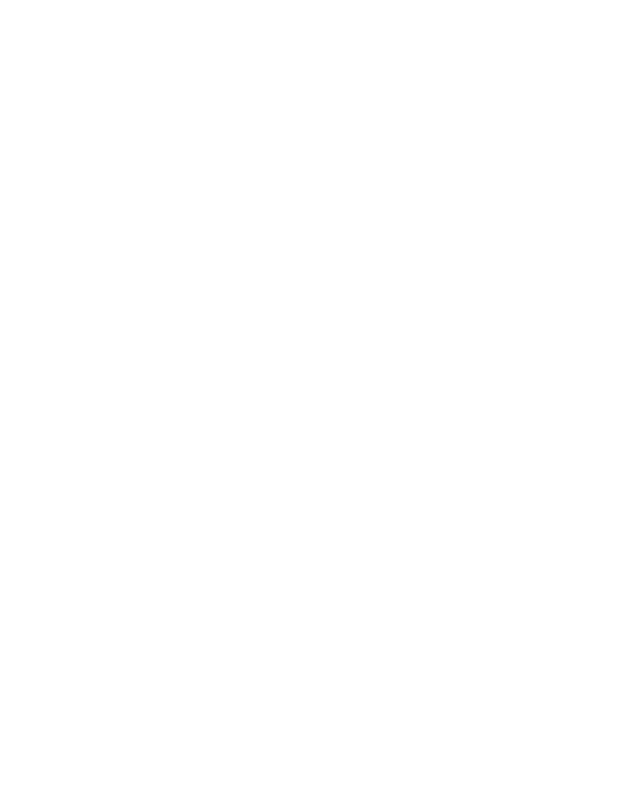
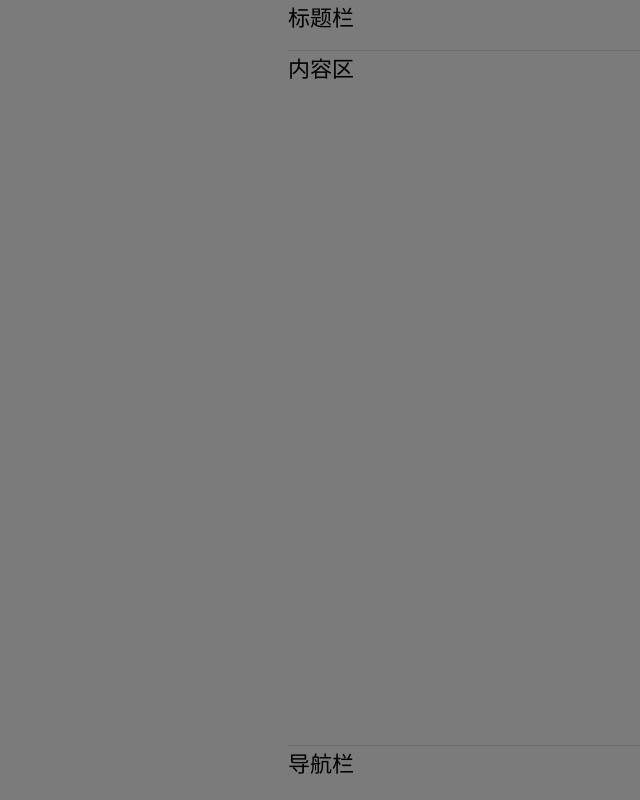
Before and after one commit to uwang/ws-ui, a plain HTML site: page demo/layout.html in a window 1280 px wide. Shown: the whole page, without its empty margins (32-672 px from the left). Drawn offline with Linux system fonts and the light colour scheme.

Commit message:
页面布局的设计与开发

```diff
--- a/demo/layout.html
+++ b/demo/layout.html
@@ -0,0 +1,26 @@
+<!DOCTYPE html>
+<html lang="en">
+
+<head>
+    <meta charset="UTF-8">
+    <meta name="viewport" content="width=device-width, initial-scale=1.0">
+    <meta http-equiv="X-UA-Compatible" content="ie=edge">
+    <title>页面布局</title>
+    <link rel="stylesheet" href="../src/ws-ui.css">
+</head>
+
+<body>
+    <div class="ws-header">
+        <span>标题栏</span>
+    </div>
+    <div class="ws-navbar">
+        <span>导航栏</span>
+    </div>
+    <div class="ws-content">
+        <span>内容区</span>
+    </div>
+    <!-- 页面蒙版 -->
+    <div class="ws-mask"></div>
+</body>
+
+</html>
--- a/src/common.css
+++ b/src/common.css
@@ -2,6 +2,31 @@
 
 html {
   font-size: 18px;
+}
+
+
+/* 手机端样式 */
+
+body {
+  max-width: 640px;
+  margin: 0 auto;
+  background-color: #f8f8f8;
+  overflow-x: hidden;
+  /* 在 ios 系统上，可以让滚动元素带有弹性，滚动的更顺滑。 */
+  -webkit-overflow-scrolling: touch;
+}
+
+
+/* 页面蒙版 */
+
+.ws-mask {
+  position: fixed;
+  top: 0;
+  bottom: 0;
+  left: 0;
+  right: 0;
+  z-index: 300;
+  background: rgba(0, 0, 0, .5);
 }
 
 
--- /dev/null
+++ b/src/content.css
@@ -0,0 +1,18 @@
+.ws-content {
+  box-sizing: border-box;
+  position: relative;
+  overflow-y: auto;
+  /* padding-top: 2.3rem;
+  padding-bottom: 2.5rem; */
+}
+
+
+/* 根据header和navbar自动适应内容区高度 */
+
+.ws-header~.ws-content {
+  padding-top: 2.3rem;
+}
+
+.ws-navbar~.ws-content {
+  padding-bottom: 2.5rem;
+}
--- /dev/null
+++ b/src/header.css
@@ -0,0 +1,10 @@
+.ws-header {
+  box-sizing: border-box;
+  position: fixed;
+  top: 0;
+  z-index: 200;
+  width: 100%;
+  max-width: 640px;
+  height: 2.3rem;
+  border-bottom: 1px solid #ddd;
+}
--- /dev/null
+++ b/src/navbar.css
@@ -0,0 +1,10 @@
+.ws-navbar {
+  box-sizing: border-box;
+  position: fixed;
+  bottom: 0;
+  z-index: 200;
+  width: 100%;
+  max-width: 640px;
+  height: 2.5rem;
+  border-top: 1px solid #ddd;
+}
--- a/src/ws-ui.css
+++ b/src/ws-ui.css
@@ -17,3 +17,15 @@
 /* 字体图标 */
 
 @import './icon.css';
+
+/* 标题栏样式 */
+
+@import './header.css';
+
+/* 内容区样式 */
+
+@import './content.css';
+
+/* 导航条样式 */
+
+@import './navbar.css';
```
Also changed, not shown: README.md, src/layout.css (deleted).
